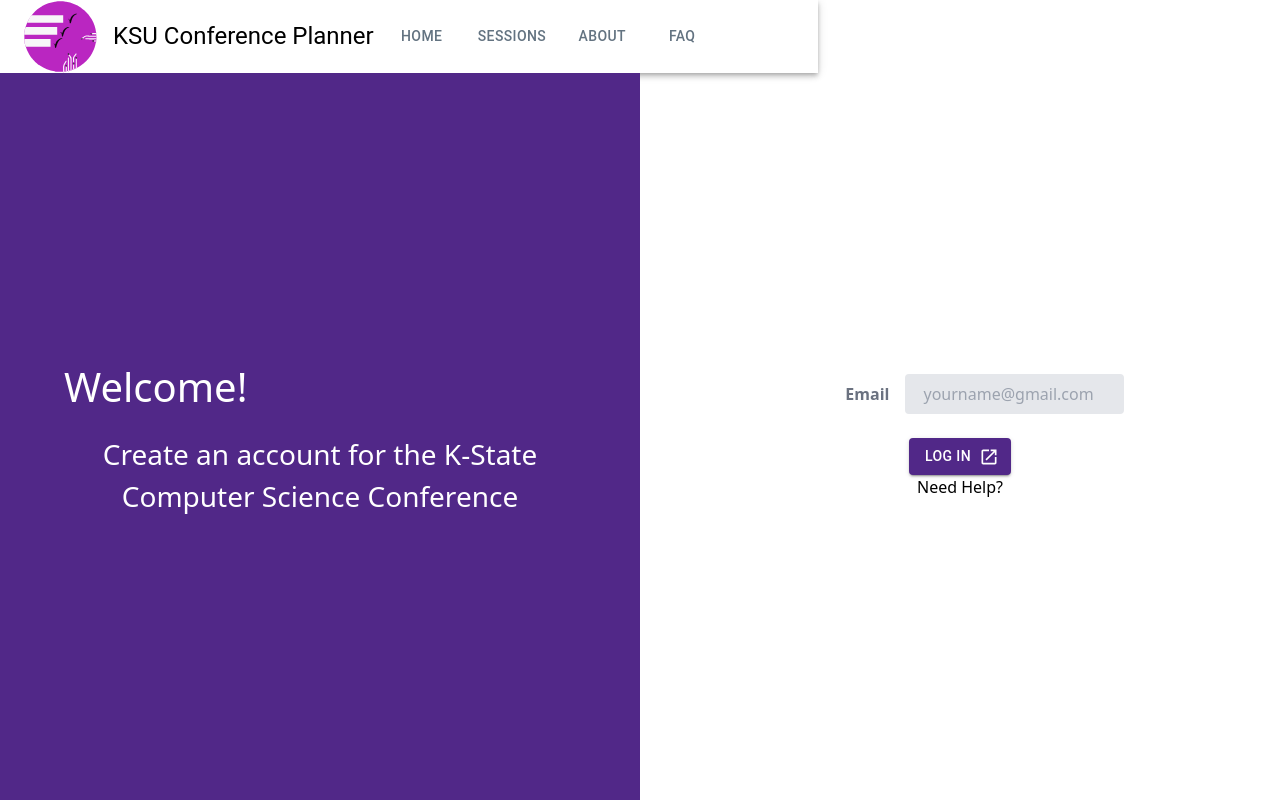
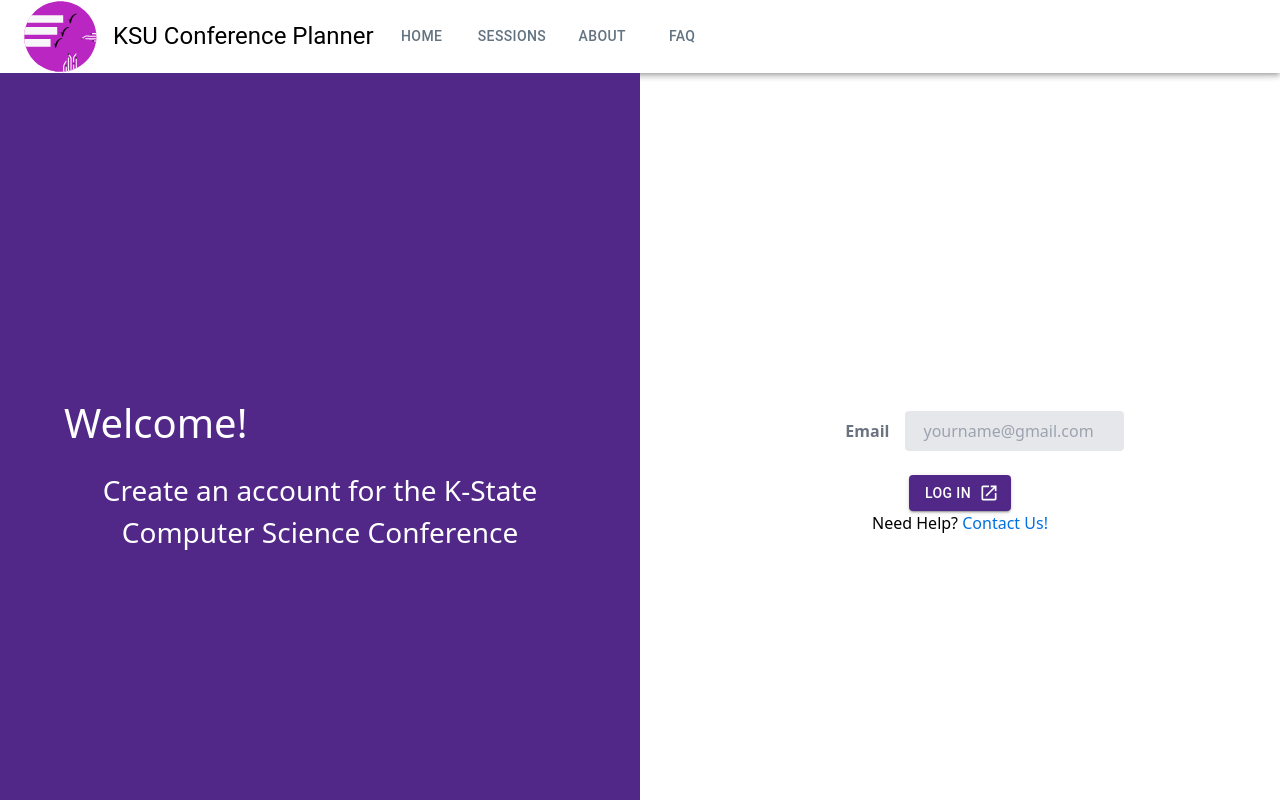
Before and after one commit to SethBrittain/KSU-Conference-Planner, a React (Create React App) app in the folder Frontend/: page /SignUp1 in a window 1280 px wide. Built offline with nearby package versions, Linux system fonts and the light colour scheme.

Commit message:
Added About page in routes; Slightly fixed SignUpPage1

```diff
--- a/Frontend/src/App.tsx
+++ b/Frontend/src/App.tsx
@@ -11,6 +11,7 @@ import ComponentTest from './Components/Pages/ComponentTest/ComponentTest';
 import LandingPage from './Components/Pages/LandingPage/LandingPage';
 import SignUpPage2 from './Components/Pages/SignUpPage2/SignUpPage2';
 import SignUpPage1 from './Components/Pages/SignUpPage/SignUpPage1';
+import AboutPage from './Components/Pages/AboutPage/AboutPage';
 
 
 const router = createBrowserRouter(
@@ -19,6 +20,7 @@ const router = createBrowserRouter(
           <Route index element={<LandingPage/>}/>
           <Route path='SignUp' element={<SignUpPage2/>}/>
           <Route path='SignUp1' element={<SignUpPage1/>}/>
+          <Route path='About' element={<AboutPage/>}/>
 		  <Route path='ComponentTest' element={<ComponentTest/>}/>
       </Route>
   )
--- a/Frontend/src/Components/Pages/SignUpPage/SignUpPage1.tsx
+++ b/Frontend/src/Components/Pages/SignUpPage/SignUpPage1.tsx
@@ -2,10 +2,21 @@ import Navbar from '../../Navbars/Navbar';
 import {Stack, Grid} from '@mui/material';
 import Box from '@mui/material/Box';
 import { MuiSignUpButton } from '../../Button/Button';
+import { Link } from 'react-router-dom';
+
 
 const SignUpPage1 = (): React.JSX.Element => {
 
     return (
+        <div
+        style={{
+        width: '100vw',
+        height: '100vh',
+        backgroundColor: 'white',
+        overflowX: 'hidden',
+        }}>
+
+<Navbar NavbarType='SignUp' CurrentPage='SignUp'/>
         <Box
         height={window.innerHeight}
         width={window.innerWidth}
@@ -14,7 +25,6 @@ const SignUpPage1 = (): React.JSX.Element => {
         flexDirection="column"
         sx={{ bgcolor: '#FFFFFF' }}
         >
-            <Navbar NavbarType='SignUp' CurrentPage='SignUp'/>
             <Stack direction = 'row' sx={{ flexGrow: 1}}>
                 <Box
                 height = '100%'
@@ -64,7 +74,7 @@ const SignUpPage1 = (): React.JSX.Element => {
                             </div>
                             <MuiSignUpButton/>
                             <>Need Help? </>
-                            {/* <Link to="https://www.google.com">Contact Us!</Link>*/}
+                            <Link to="https://example.com/" style={{ color: '#0070E0' }}>Contact Us!</Link>
 
                         </Grid>
                     </Grid>
@@ -73,6 +83,8 @@ const SignUpPage1 = (): React.JSX.Element => {
 
             </Stack>
         </Box>
+        </div>
+
 
     );
 };
```
